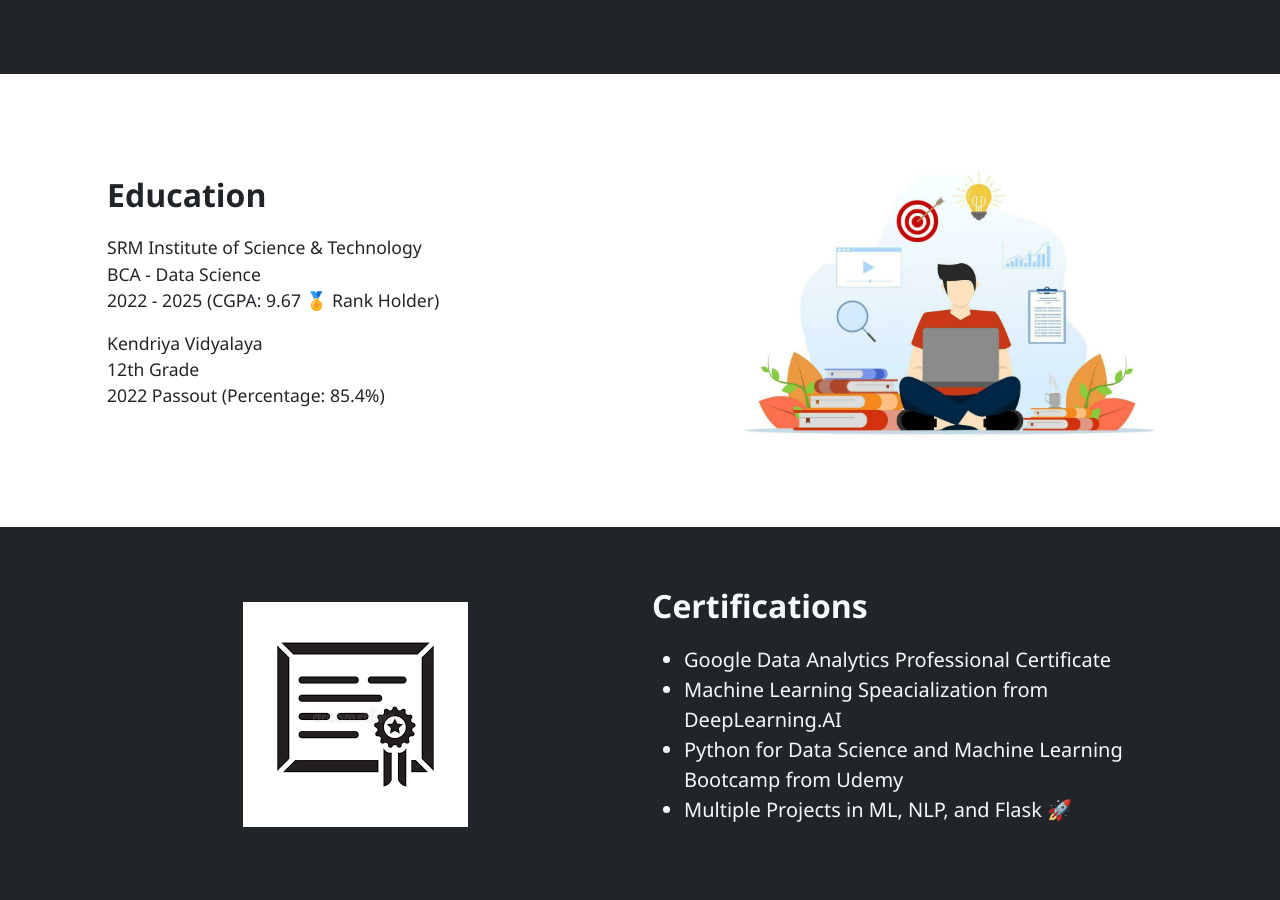
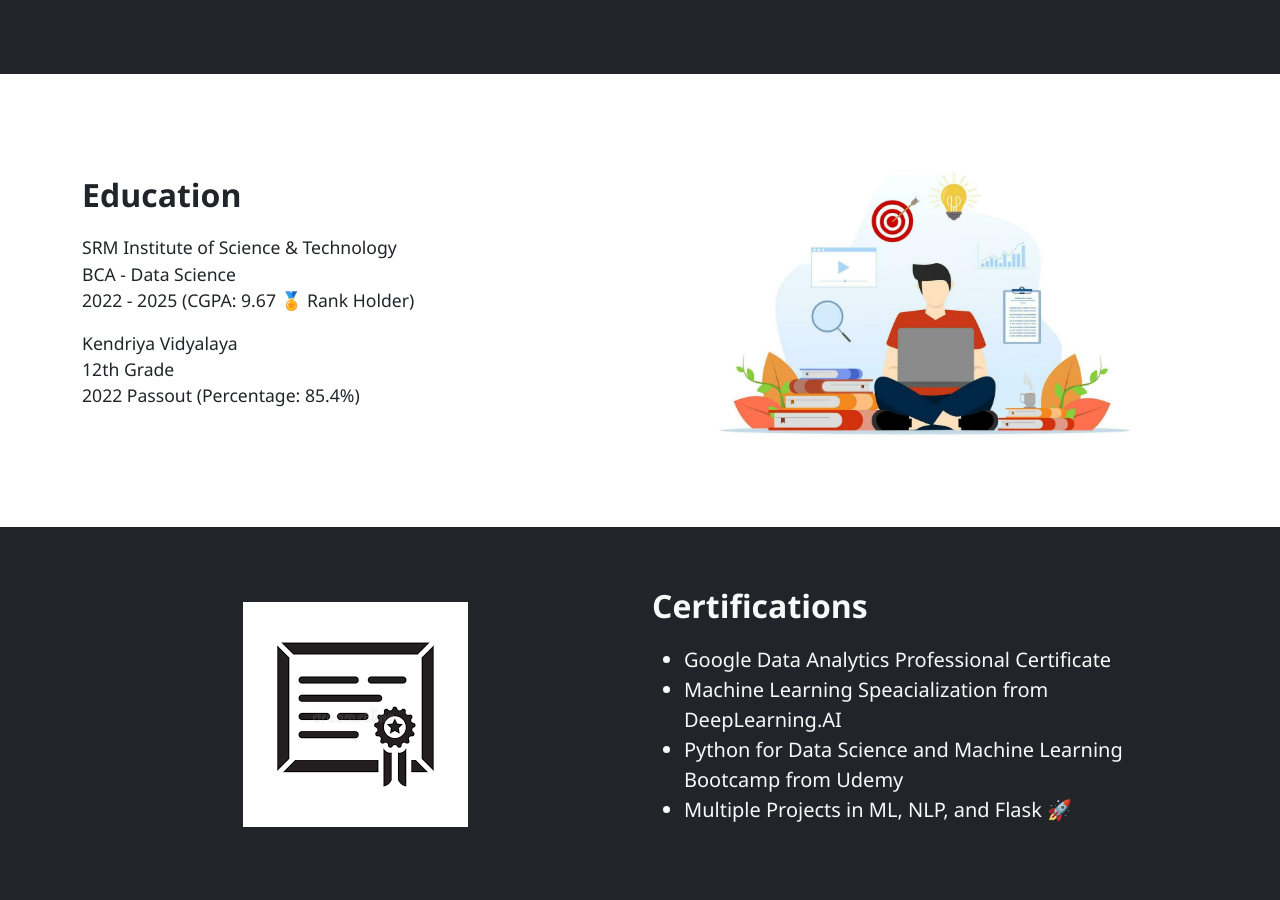
Before and after one commit to AnubhavYadavBCA25/Introvert-vs-Extrovert-Classification-Project, a Flask app: page /about in a window 1280 px wide. Shown: the part 451-1351 px from the top of the page. Run offline with Flask 3, Linux system fonts and the light colour scheme.

Commit message:
modified about us

```diff
--- a/templates/about.html
+++ b/templates/about.html
@@ -21,7 +21,7 @@
 </div>
 
 <!-- Section 2: Education -->
-<div class="light-section" style="padding-left: 70px;">
+<div class="light-section">
   <div class="container">
     <div class="row align-items-center">
       <div class="col-md-6">
```
